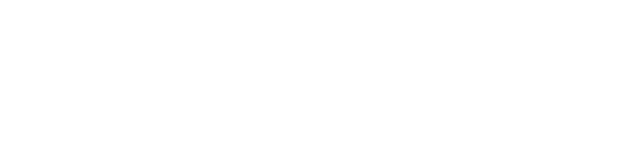
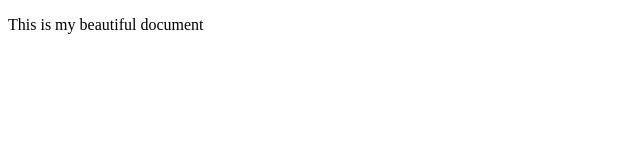
Before and after one commit to G-Gakii/web-app, a plain HTML site: page index.html in a window 1280 px wide. Shown: the whole page, without its empty margins (0-640 px from the left). Drawn offline with Linux system fonts and the light colour scheme.

Commit message:
feature1 commit

```diff
--- a/index.html
+++ b/index.html
@@ -7,6 +7,6 @@
     <link rel="stylesheet" href="style.css">
 </head>
 <body>
-
+    <p>This is my beautiful document</p>
 </body>
 </html>
```
